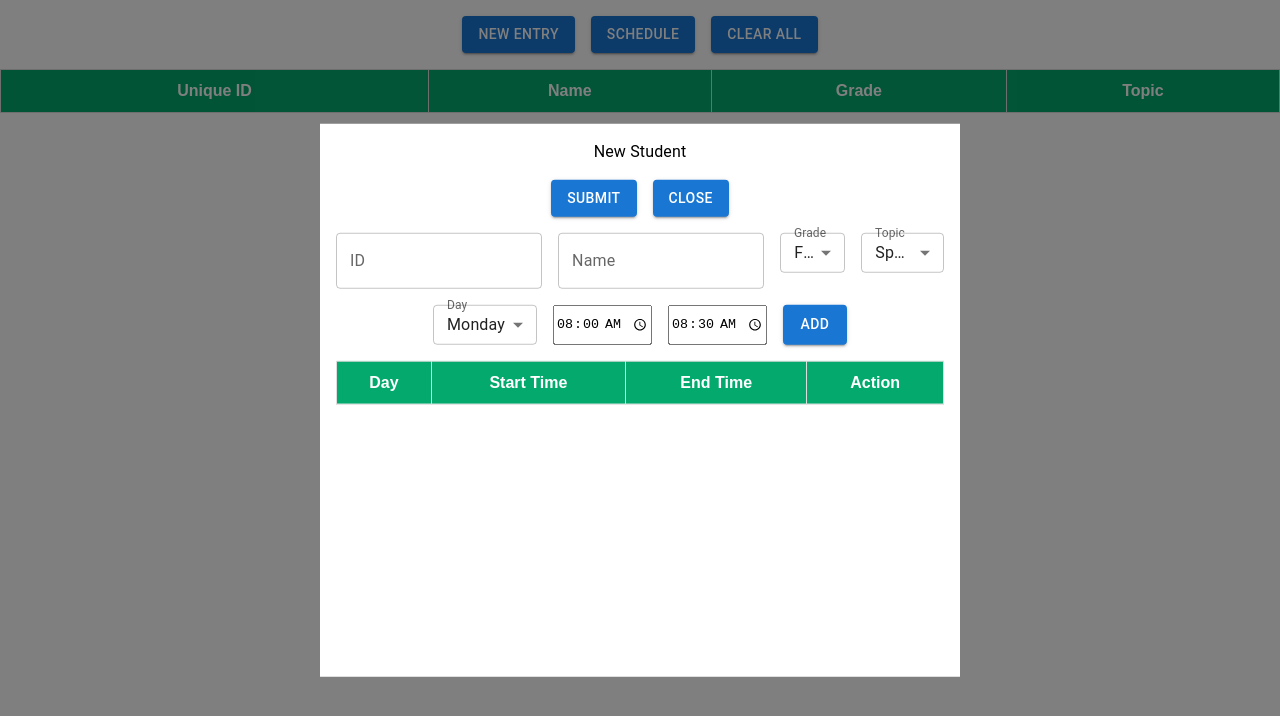
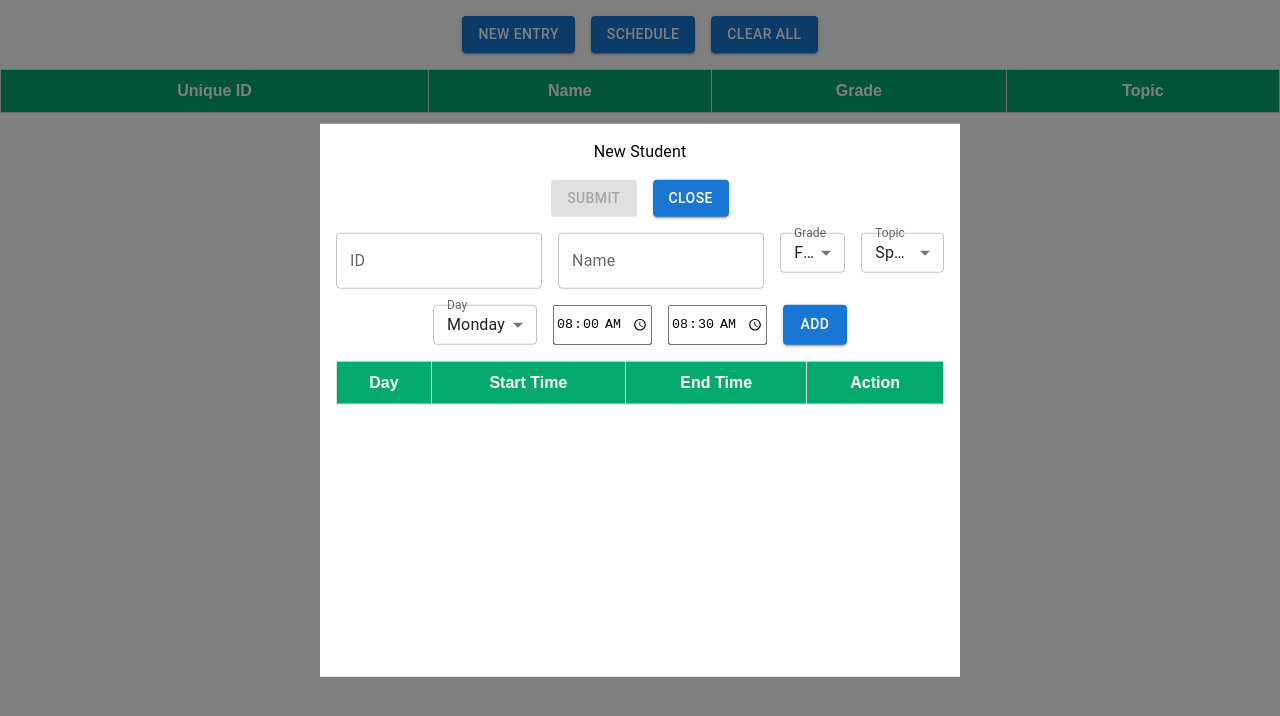
Before and after one commit to ncardenas/scheduler, a React (Create React App) app: page / in a window 1280 px wide. Both pictures are taken after a click on the button "NEW ENTRY". Shown: the top 716 px of the page. Built offline with nearby package versions, Linux system fonts and the light colour scheme.

Commit message:
toggle the submit button

```diff
--- a/src/App.tsx
+++ b/src/App.tsx
@@ -26,7 +26,7 @@ function App() {
     formOpen: false,
   };
 
-  const [students, setStudents] = useState(defaults.students);
+  const [students, setStudents] = useState<StudentRecord[]>(defaults.students);
   const [formOpen, setFormOpen] = useState(defaults.formOpen);
 
   function handleClear() {
--- a/src/component/Buttons.tsx
+++ b/src/component/Buttons.tsx
@@ -1,8 +1,9 @@
 import React from 'react';
 import { Button } from '@mui/material';
 
-export const SubmitButton = ({ handleClick }) => (
+export const SubmitButton = ({ disabled, handleClick }) => (
   <Button
+    disabled={disabled}
     variant="contained"
     color="primary"
     type="submit"
--- a/src/component/Form.tsx
+++ b/src/component/Form.tsx
@@ -1,4 +1,4 @@
-import React, { useState } from 'react';
+import React, { useState, useEffect } from 'react';
 import { Stack, Typography, Box } from '@mui/material';
 import {
   IDField,
@@ -38,12 +38,21 @@ export const Form = ({ handleParentSubmit, handleParentClose }) => {
   const [name, setName] = useState(defaults.name);
   const [grade, setGrade] = useState(defaults.grade);
   const [topic, setTopic] = useState(defaults.topic);
-
   const [day, setDay] = useState(defaults.day);
   const [startTime, setStartTime] = useState(defaults.startTime);
   const [endTime, setEndTime] = useState(defaults.endTime);
+  const [times, setTimes] = useState<Availability[]>([]);
+  const [disableSubmit, setDisableSubmit] = useState(true);
 
-  const [times, setTimes] = useState<Availability[]>([]);
+  useEffect(() => {
+    // Enable submit if all fields are set
+    const letters = /^[0-9a-zA-Z]+$/;
+    if (id.match(letters) && name.match(letters) && times.length > 0) {
+      setDisableSubmit(false);
+    } else {
+      setDisableSubmit(true);
+    }
+  }, [id, name, times]);
 
   const handleDeleteTime = (tableData, index) => {
     const update = tableData.filter((_, i) => i !== index);
@@ -51,7 +60,6 @@ export const Form = ({ handleParentSubmit, handleParentClose }) => {
   };
 
   const handleAddTime = () => {
-    // must match table headers to display data
     const newEntry: Availability = {
       day,
       startTime,
@@ -59,9 +67,7 @@ export const Form = ({ handleParentSubmit, handleParentClose }) => {
       delete: handleDeleteTime,
     };
 
-    const update = [...times, newEntry];
-
-    setTimes(update);
+    setTimes((prev) => [...prev, newEntry]);
   };
 
   const handleSubmit = () => {
@@ -83,13 +89,17 @@ export const Form = ({ handleParentSubmit, handleParentClose }) => {
     setDay(defaults.day);
     setStartTime(defaults.startTime);
     setEndTime(defaults.endTime);
+    setTimes([]);
   };
 
   return (
     <Stack margin={2} spacing={2}>
       <Typography align="center">{header}</Typography>
       <Stack spacing={2} direction="row" justifyContent="center">
-        <SubmitButton handleClick={() => handleSubmit()} />
+        <SubmitButton
+          disabled={disableSubmit}
+          handleClick={() => handleSubmit()}
+        />
         <CloseFormButton handleClick={() => handleParentClose()} />
       </Stack>
       <Stack spacing={2} direction="row" justifyContent="center">
```
